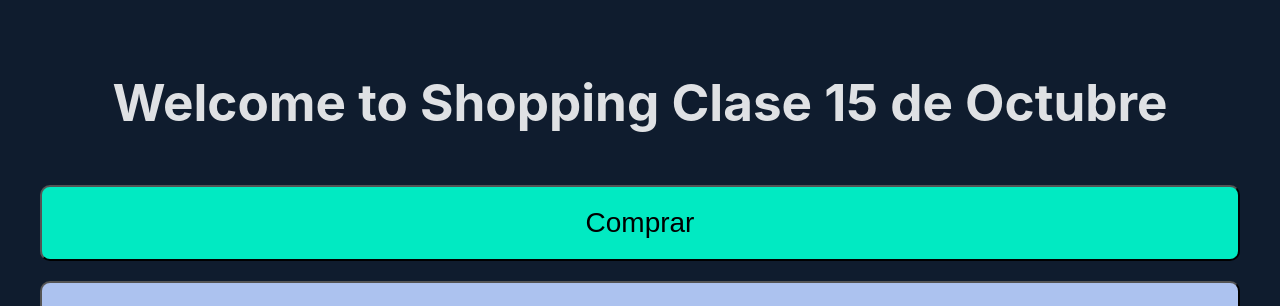
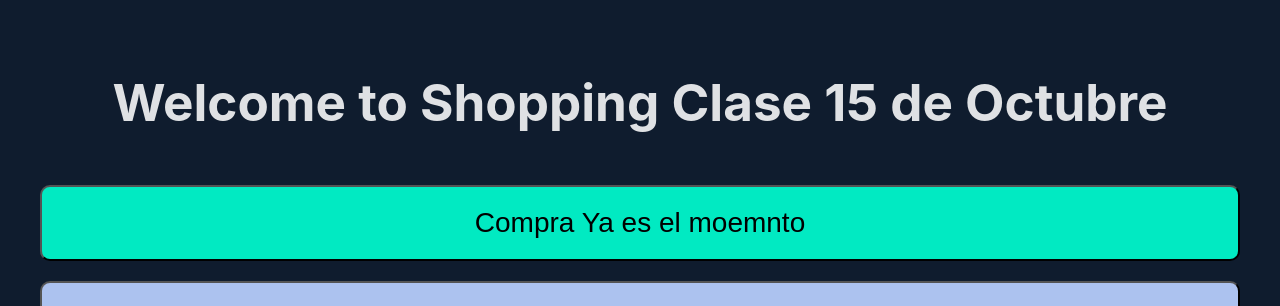
Before and after one commit to Fer1196/tiendaReact, a React (Vite) app: page / in a window 1280 px wide. Shown: the top 306 px of the page. Built offline with nearby package versions, Linux system fonts and the light colour scheme.

Commit message:
Update Welcome.tsx

```diff
--- a/src/pages/Welcome.tsx
+++ b/src/pages/Welcome.tsx
@@ -9,7 +9,7 @@ export function Welcome() {
       <h1>Welcome to Shopping Clase 15 de Octubre</h1>
 
       <CustomizeButton
-        text="Comprar"
+        text="Compra Ya es el moemnto"
         color="#01eac2"
         onclick={() => {
           handleNavigation(`/shopping`);
@@ -17,7 +17,7 @@ export function Welcome() {
       ></CustomizeButton>
 
       <CustomizeButton
-        text="Solicitar Devolution"
+        text="Solicitar Devolution "
         color="#acc2ef"
         onclick={() => {
           handleNavigation(`/devolution`);
```
